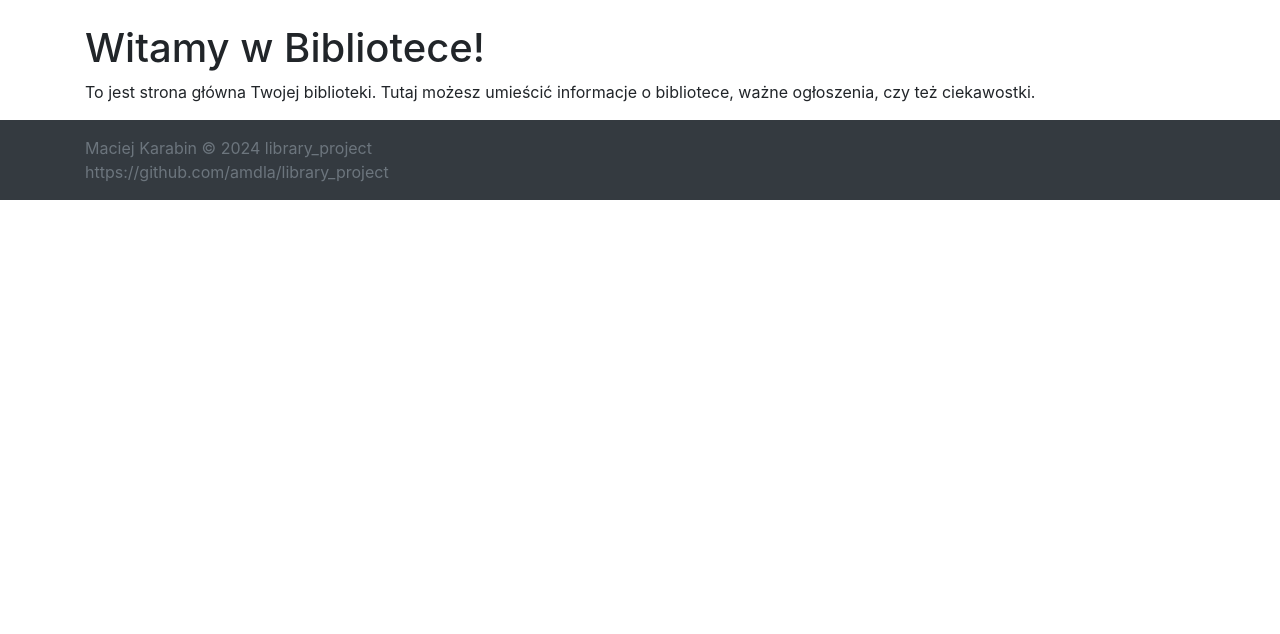
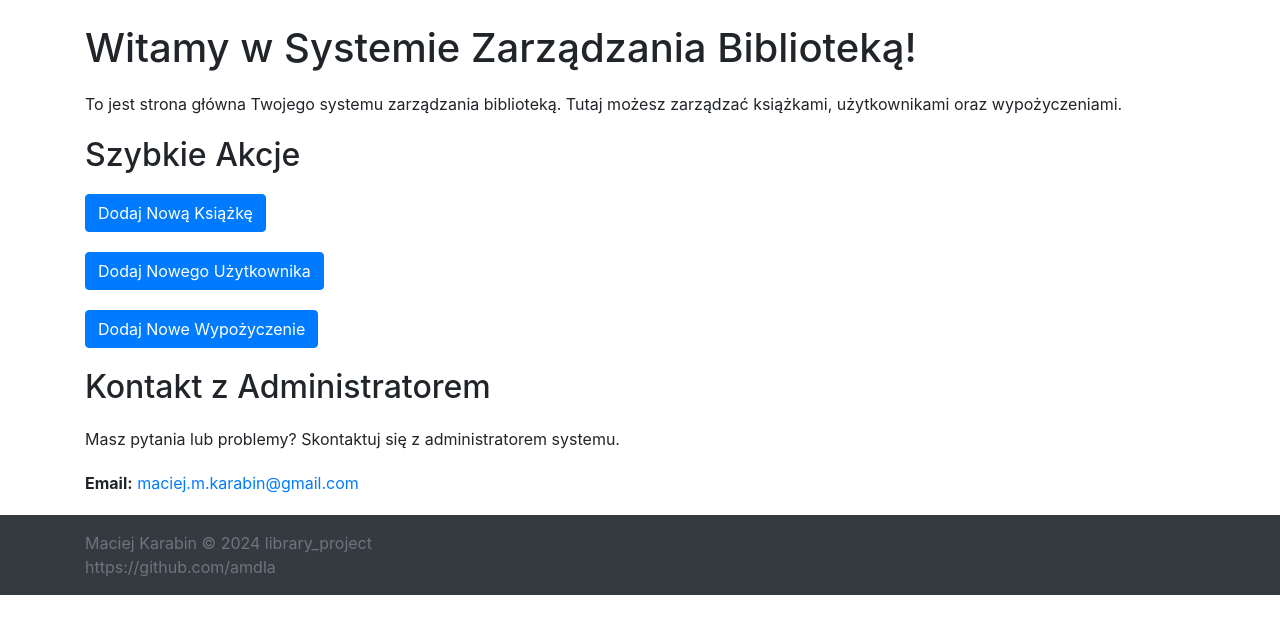
Before and after one commit to amdla/library_project, a Django app: page / in a window 1280 px wide. Shown: the part 56-690 px from the top of the page. Run offline with Django 5.2, Linux system fonts and the light colour scheme; some libraries are stand-ins or nearby versions.

Commit message:
Updated homepage

```diff
--- a/library_app/templates/library_app/base.html
+++ b/library_app/templates/library_app/base.html
@@ -45,7 +45,7 @@
             <span class="text-muted">Maciej Karabin © 2024 library_project</span>
         </div>
         <div class="container">
-            <span class="text-muted">https://github.com/amdla/library_project</span>
+            <a href="https://github.com/amdla" class="text-muted">https://github.com/amdla</a>
         </div>
     </footer>
 
--- a/library_app/templates/library_app/home.html
+++ b/library_app/templates/library_app/home.html
@@ -1,7 +1,20 @@
-<!-- templates/library_app/home.html -->
 {% extends 'library_app/base.html' %}
 {% block content %}
-    <h1>Witamy w Bibliotece!</h1>
-    <p>To jest strona główna Twojej biblioteki. Tutaj możesz umieścić informacje o bibliotece, ważne ogłoszenia, czy też ciekawostki.</p>
+    <h1 style="margin-bottom: 20px;">Witamy w Systemie Zarządzania Biblioteką!</h1>
+    <p style="margin-bottom: 20px;">To jest strona główna Twojego systemu zarządzania biblioteką. Tutaj możesz zarządzać książkami, użytkownikami oraz wypożyczeniami.</p>
 
+    <section style="margin-bottom: 20px;">
+        <h2 style="margin-bottom: 20px;">Szybkie Akcje</h2>
+        <ul style="list-style: none; padding: 0;">
+            <li style="margin-bottom: 20px;"><a href="{% url 'book-create' %}" class="btn btn-primary">Dodaj Nową Książkę</a></li>
+            <li style="margin-bottom: 20px;"><a href="{% url 'user-create' %}" class="btn btn-primary">Dodaj Nowego Użytkownika</a></li>
+            <li style="margin-bottom: 20px;"><a href="{% url 'loan-create' %}" class="btn btn-primary">Dodaj Nowe Wypożyczenie</a></li>
+        </ul>
+    </section>
+
+    <section style="margin-bottom: 20px;">
+        <h2 style="margin-bottom: 20px;">Kontakt z Administratorem</h2>
+        <p style="margin-bottom: 20px;">Masz pytania lub problemy? Skontaktuj się z administratorem systemu.</p>
+        <p style="margin-bottom: 20px;"><strong>Email:</strong> <a href="mailto:maciej.m.karabin@gmail.com">maciej.m.karabin@gmail.com</a></p>
+    </section>
 {% endblock %}
```
Also changed, not shown: library_app/static/css/styles.css (+8 -0 lines), db.sqlite3.
